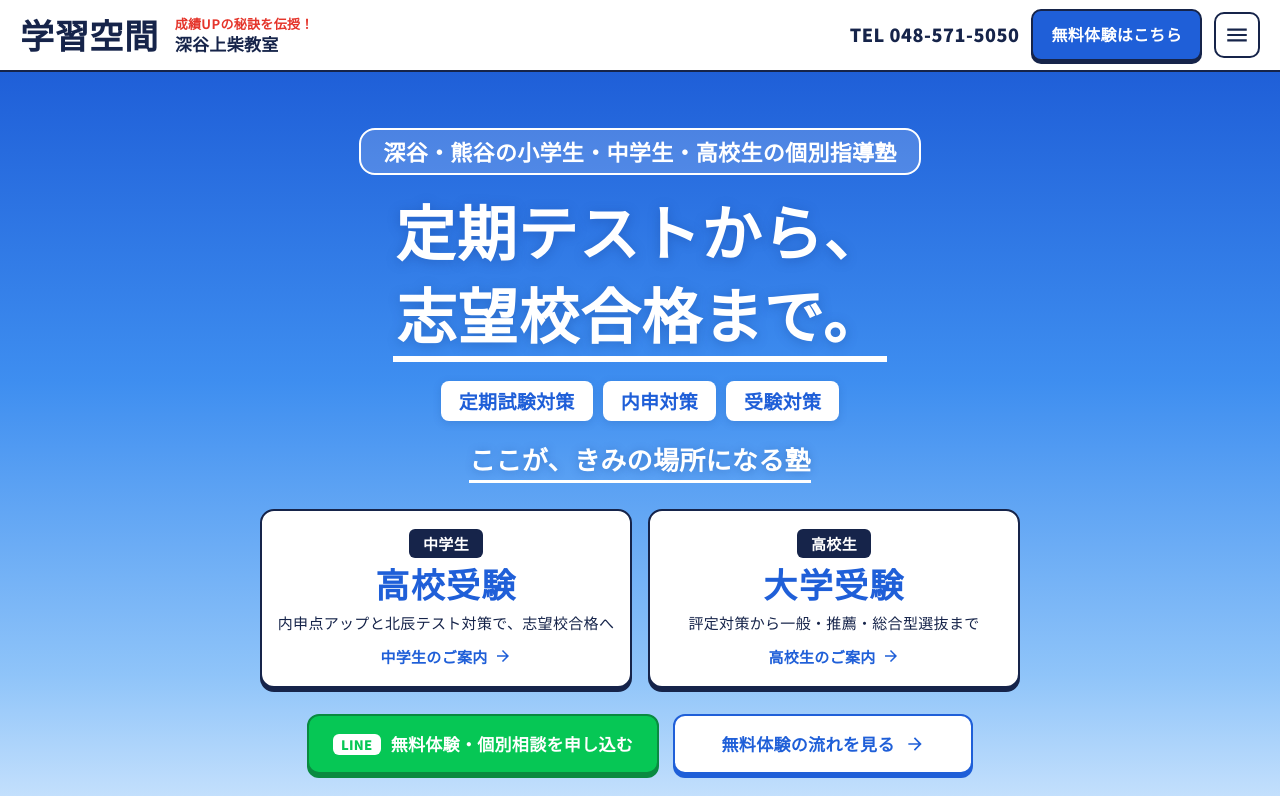
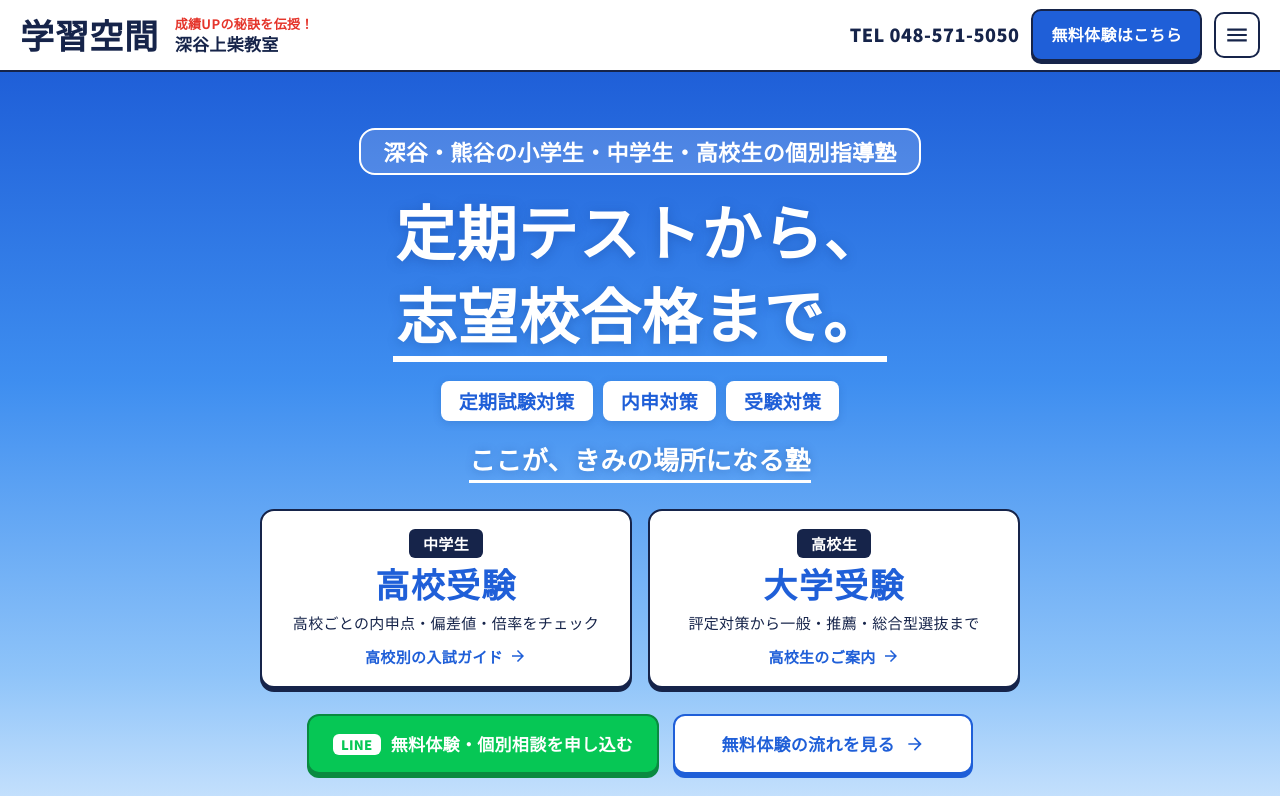
Before and after one commit to fukaya-juku/fukaya-juku.github.io, a plain HTML site: page index.html in a window 1280 px wide. Shown: the top 796 px of the page. Drawn offline with Linux system fonts and the light colour scheme.

Commit message:
トップの「高校受験」カードを入試ナビの高校別ガイドへのリンクに変更
Co-Authored-By: Claude Opus 5.5 <noreply@anthropic.com>
Claude-Session: https://claude.ai/code/session_019rSQJyFsA3w44hYYNPzwdb

```diff
--- a/index.html
+++ b/index.html
@@ -35,7 +35,7 @@
 <ul class="h-tags"><li>定期試験対策</li><li>内申対策</li><li>受験対策</li></ul>
 <p class="h-pen">ここが、きみの場所になる塾</p>
 <div class="h-goal">
-<a class="hg" href="chugaku.html"><span class="hg-k">中学生</span><span class="hg-t">高校受験</span><span class="hg-d">内申点アップと北辰テスト対策で、志望校合格へ</span><span class="hg-m">中学生のご案内<svg class="icon" viewBox="0 0 24 24" aria-hidden="true"><path d="M12 4l-1.4 1.4L16.2 11H4v2h12.2l-5.6 5.6L12 20l8-8z"/></svg></span></a>
+<a class="hg" href="nyushi/#schools"><span class="hg-k">中学生</span><span class="hg-t">高校受験</span><span class="hg-d">高校ごとの内申点・偏差値・倍率をチェック</span><span class="hg-m">高校別の入試ガイド<svg class="icon" viewBox="0 0 24 24" aria-hidden="true"><path d="M12 4l-1.4 1.4L16.2 11H4v2h12.2l-5.6 5.6L12 20l8-8z"/></svg></span></a>
 <a class="hg" href="koukou.html"><span class="hg-k">高校生</span><span class="hg-t">大学受験</span><span class="hg-d">評定対策から一般・推薦・総合型選抜まで</span><span class="hg-m">高校生のご案内<svg class="icon" viewBox="0 0 24 24" aria-hidden="true"><path d="M12 4l-1.4 1.4L16.2 11H4v2h12.2l-5.6 5.6L12 20l8-8z"/></svg></span></a>
 </div>
 <div class="h-cta"><a class="btn-line" href="https://line.me/R/oaMessage/@btl5495k" target="_blank" rel="noopener"><span class="lg">LINE</span>無料体験・個別相談を申し込む</a><a class="btn-ghost" href="taiken.html">無料体験の流れを見る<svg class="icon" viewBox="0 0 24 24" aria-hidden="true"><path d="M12 4l-1.4 1.4L16.2 11H4v2h12.2l-5.6 5.6L12 20l8-8z"/></svg></a></div>
```
